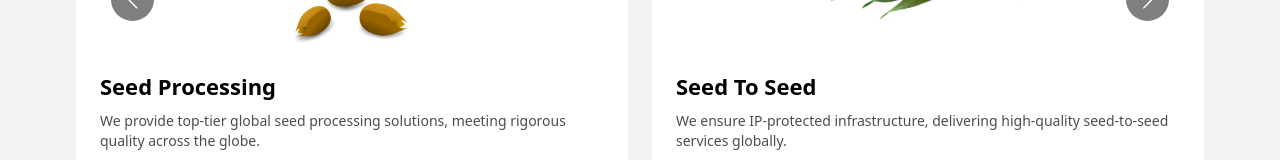
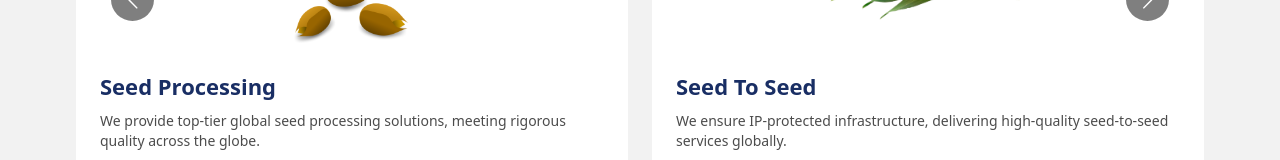
Before and after one commit to bhanudova02/rajesh-seeds, a React (Vite) app: page / in a window 1280 px wide. Shown: the part 1695-1855 px from the top of the page. Built offline with nearby package versions, Linux system fonts and the light colour scheme.

Commit message:
new ui changes added

```diff
--- a/src/components/home/HomeCardComponent.jsx
+++ b/src/components/home/HomeCardComponent.jsx
@@ -9,7 +9,7 @@ const HomeCardComponent = ({ title, description, images, padding }) => {
                 className={`w-[100%] h-[100%] object-contain p-${padding}`}
             />
         </div>
-        <h1 className="mt-[1.3rem] text-[22px] text-black font-semibold">{title}</h1>
+        <h1 className="mt-[1.3rem] text-[#192e64] text-[22px] font-semibold">{title}</h1>
         <p className="mt-[0.5rem] text-black opacity-70 text-sm">{description}</p>
     </div>
 }
```
